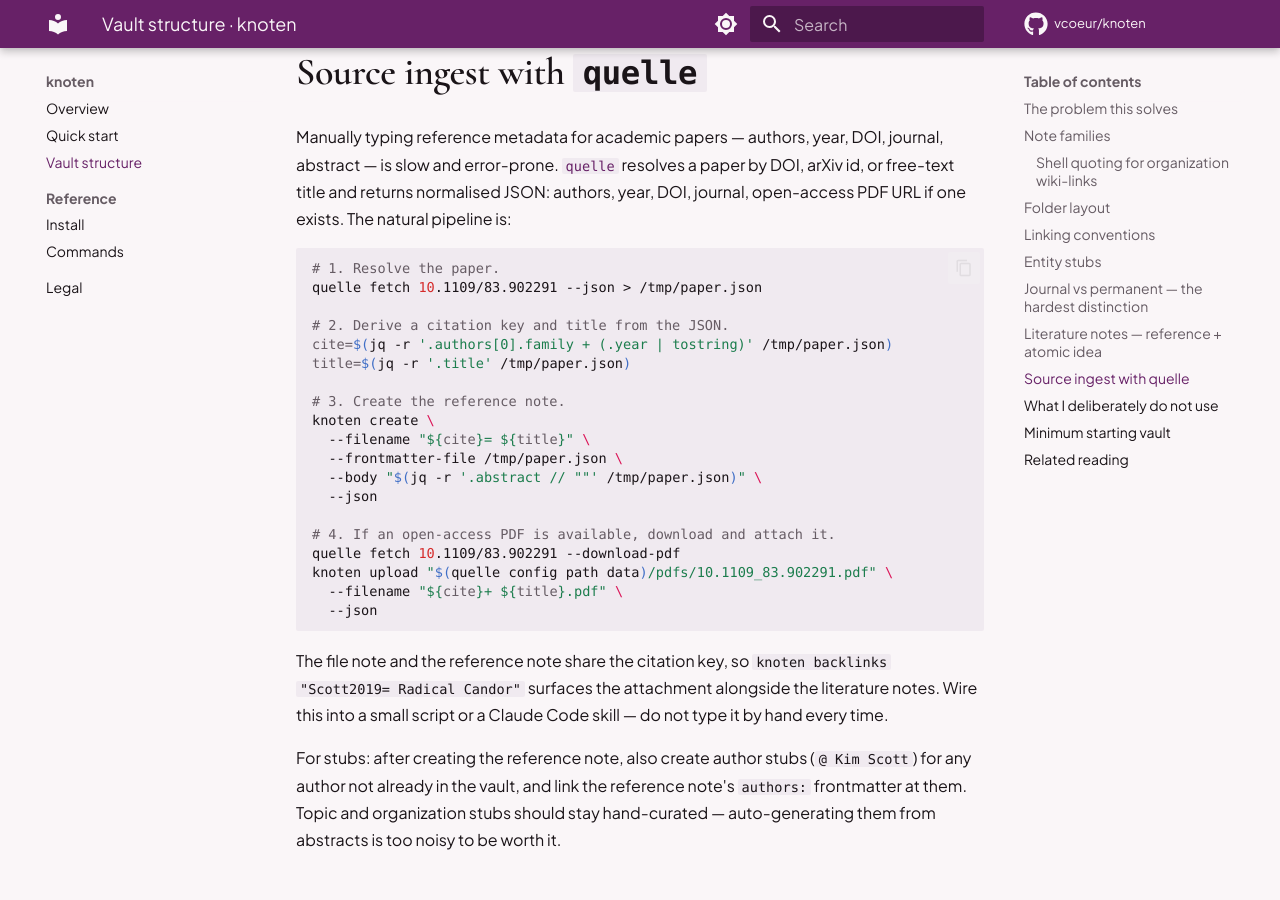
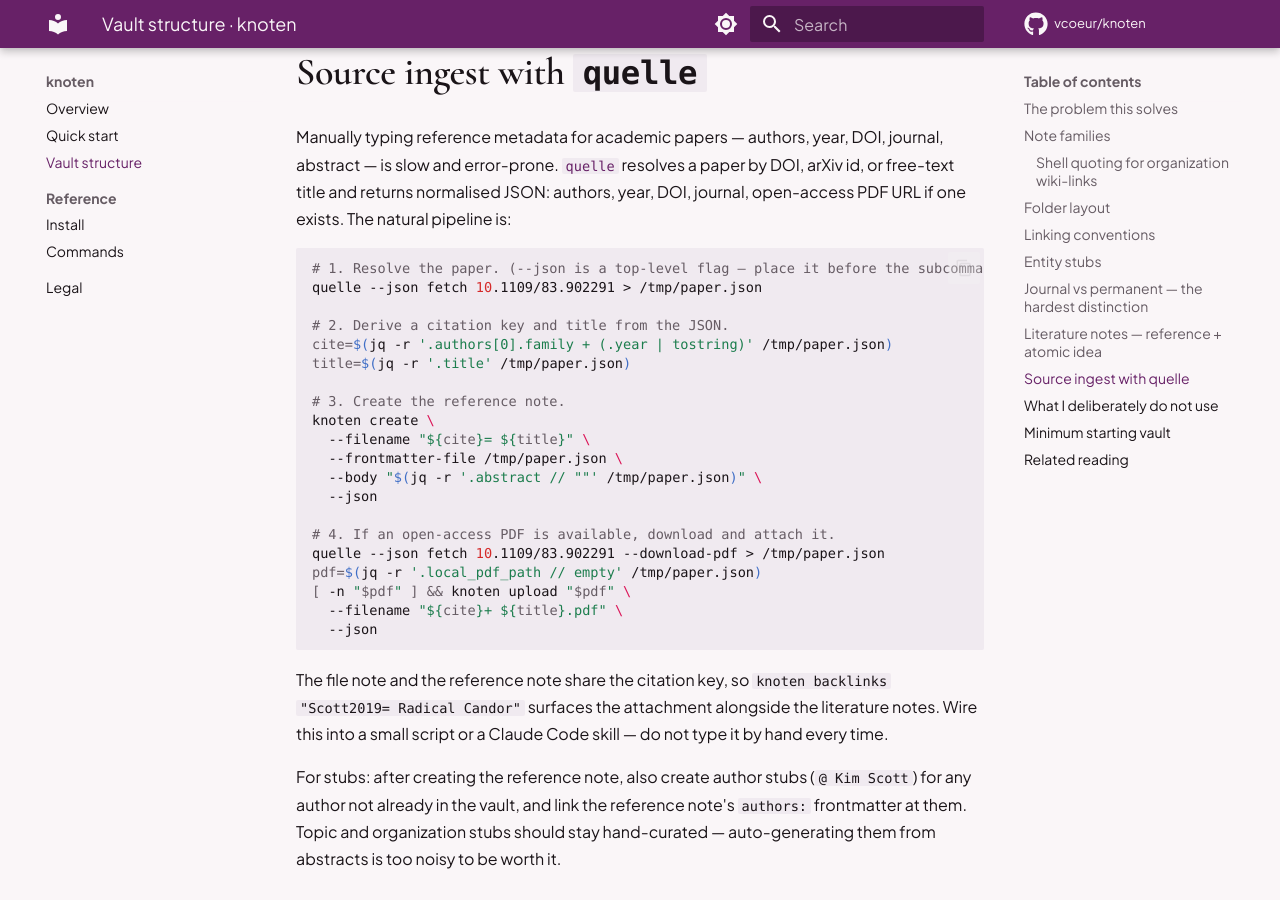
Before and after one commit to vcoeur/knoten, an MkDocs documentation site: the page built from docs/vault-structure.md, in a window 1280 px wide and 900 px high, scrolled down 6356 px. Built offline with MkDocs 1.6.1 and Material for MkDocs 9.7.7, drawn with Linux system fonts in a browser that asks for light colours; comment, search, counter and statistics services are not loaded.

Commit message:
Update quelle pipeline example for v0.7.0 CLI
Place --json before the subcommand on both quelle fetch invocations and read local_pdf_path from the resolved JSON instead of the dropped 'quelle config path data' subcommand.

````diff
--- a/docs/vault-structure.md
+++ b/docs/vault-structure.md
@@ -195,8 +195,8 @@ The `=`, `.`, `+` suffixes after the citation key are the family discriminator a
 Manually typing reference metadata for academic papers — authors, year, DOI, journal, abstract — is slow and error-prone. [`quelle`](https://quelle.vcoeur.com) resolves a paper by DOI, arXiv id, or free-text title and returns normalised JSON: authors, year, DOI, journal, open-access PDF URL if one exists. The natural pipeline is:
 
 ```bash
-# 1. Resolve the paper.
-quelle fetch 10.1109/83.902291 --json > /tmp/paper.json
+# 1. Resolve the paper. (--json is a top-level flag — place it before the subcommand.)
+quelle --json fetch 10.1109/83.902291 > /tmp/paper.json
 
 # 2. Derive a citation key and title from the JSON.
 cite=$(jq -r '.authors[0].family + (.year | tostring)' /tmp/paper.json)
@@ -210,8 +210,9 @@ knoten create \
   --json
 
 # 4. If an open-access PDF is available, download and attach it.
-quelle fetch 10.1109/83.902291 --download-pdf
-knoten upload "$(quelle config path data)/pdfs/10.1109_83.902291.pdf" \
+quelle --json fetch 10.1109/83.902291 --download-pdf > /tmp/paper.json
+pdf=$(jq -r '.local_pdf_path // empty' /tmp/paper.json)
+[ -n "$pdf" ] && knoten upload "$pdf" \
   --filename "${cite}+ ${title}.pdf" \
   --json
 ```
````
